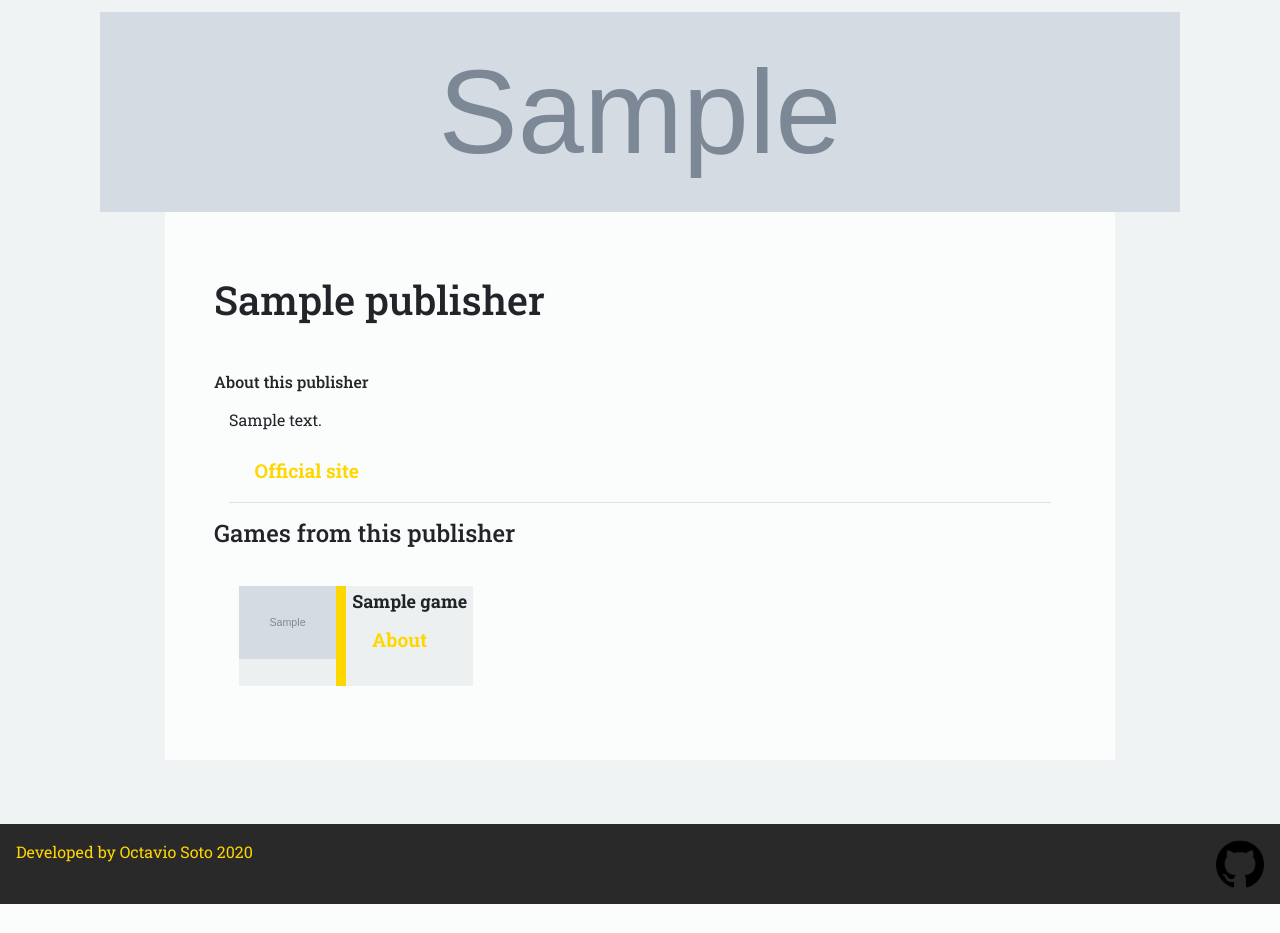
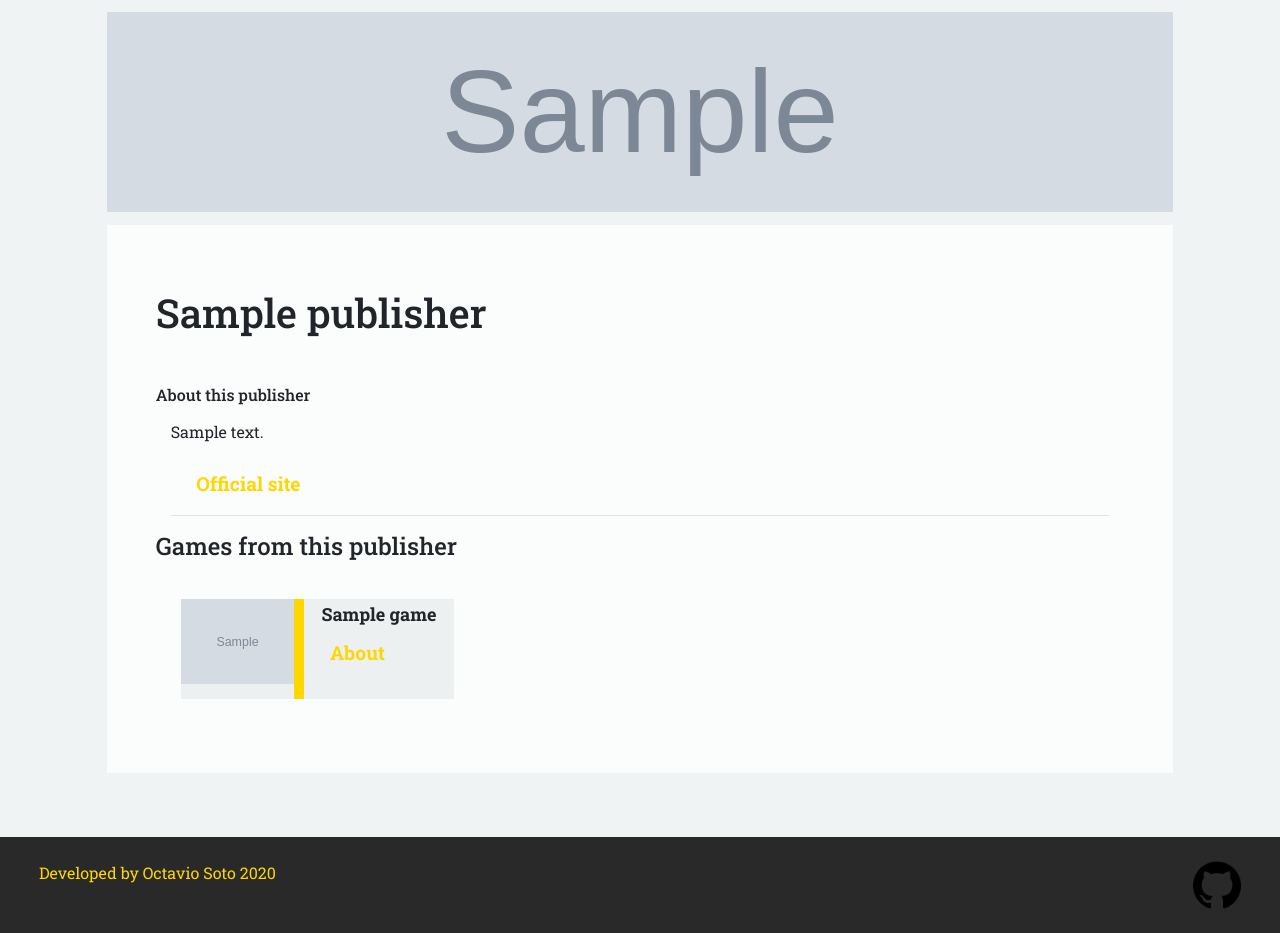
Before and after one commit to TheRealTau/My-Indie-Games-Django-Site, a Django app: page /publishers/1 in a window 1280 px wide. Shown: the part 82-1015 px from the top of the page. Before the commit the page ends 986 px from the top, so only its background shows below. Run offline with Django 3.2, Linux system fonts and the light colour scheme; tables that the repository leaves empty hold one stand-in row (values such as "Sample post"); grey boxes marked "Sample" are stand-in pictures; some libraries are stand-ins or nearby versions.

Commit message:
Fixed bug with strange withe line on the right side on the entire site

```diff
--- a/IndieGamesSite/IndieGamesSite/templates/base.html
+++ b/IndieGamesSite/IndieGamesSite/templates/base.html
@@ -11,18 +11,16 @@
     <link rel="stylesheet" href="https://stackpath.bootstrapcdn.com/bootstrap/4.5.0/css/bootstrap.min.css" integrity="sha384-9aIt2nRpC12Uk9gS9baDl411NQApFmC26EwAOH8WgZl5MYYxFfc+NcPb1dKGj7Sk" crossorigin="anonymous">
 
     <!--Own Css Styles-->
-    <link rel="stylesheet" type="text/css" href="{% static 'core/style.css' %}">
     <link rel="stylesheet" type="text/css" href="{% static 'core/css/all.css' %}">
     <link rel="stylesheet" href="../../static/fonts/Anton/Anton-Regular.ttf">
+    <link rel="stylesheet" type="text/css" href="{% static 'core/style.css' %}">
+
     <title>IndieGamesSite</title>
   </head>
 
-  <body class="body-background">
-
+  <body>
     <!--NAVBAR-->
-    <div class="row">
-      <div class="col-md-12">
-        <nav class="navbar navbar-expand-md navbar-dark bg-dark">
+    <nav class="navbar navbar-expand-lg navbar-dark bg-dark pr-0">
       <a class="navbar-brand main_color" href="{% url 'index' %}"><h3>IndieGamesSite</h3></a>
       <button class="navbar-toggler" type="button" data-toggle="collapse" data-target="#navbarSupportedContent" aria-controls="navbarSupportedContent" aria-expanded="false" aria-label="Toggle navigation">
         <span class="navbar-toggler-icon"></span>
@@ -44,21 +42,16 @@
           </li>
         </ul>
       </div>
+    </nav>
 
-        </nav>
-      </div>
-    </div>
-
-    <div class="container">
-
+    <div class="container"></div>
       <!--CONTENT-->
       {% block content %}{% endblock %}
-
     </div>
 
     <!--FOOTER-->
-    <div class="footer footer_style p-3">
-        <footer class="row row-cols-2">
+    <div class="footer footer_style footer p-4 m-0">
+        <footer class="row row-cols-2 m-0">
           <div class="col col-6">
             Developed by Octavio Soto 2020
           </div>
--- a/IndieGamesSite/contact/templates/contact/contact.html
+++ b/IndieGamesSite/contact/templates/contact/contact.html
@@ -2,7 +2,7 @@
 {% load static %}
 
 {% block content %}
-  <div class="contact_form section_title">
+  <div class="contact_form section_title content_wrapper">
     <h1>Contact me</h1>
     <h5 class="contact_content">On this form you can send me any comments/questions about the site or if you want to offer me a job/project opportunity you can send me the info too :D</h5>
 
@@ -37,6 +37,5 @@
           <input type="submit" class="btn btn-contact btn-block" value="Send">
       </div>
     </form>
-
   </div>
 {% endblock %}
--- a/IndieGamesSite/games/templates/games/game_detail.html
+++ b/IndieGamesSite/games/templates/games/game_detail.html
@@ -2,9 +2,9 @@
 {% load static %}
 
 {% block content %}
-  <div class="row row-cols-1">
+  <div class="row row-cols-1 offset-1 m-0">
     {% if game %}
-      <div class="col col-12 content_cover">
+      <div class="col col-10 content_cover">
         {% if game.cover %}
           <img class="img-fluid" src="{{ game.cover.url }}" alt="...">
         {% else %}
@@ -56,7 +56,6 @@
           </div>
         </div>
       </div>
-      </div>
     {% endif %}
   </div>
 {% endblock %}
--- a/IndieGamesSite/games/templates/games/games_list.html
+++ b/IndieGamesSite/games/templates/games/games_list.html
@@ -5,9 +5,9 @@
   <div class="row section_title">
       <h1>Games list</h1>
   </div>
-  <div class="row row-sm-cols-1 row-cols-md-2">
+  <div class="row row-sm-cols-1 row-cols-md-2 content_wrapper">
     {% for game in games %}
-      <div class="col-sm-6 p-0 m-0">
+      <div class="col-sm-6">
         <div class="row game_preview">
           <div class="col col-4">
             {% if game.preview_picture %}
--- a/IndieGamesSite/publishers/templates/publishers/publisher_detail.html
+++ b/IndieGamesSite/publishers/templates/publishers/publisher_detail.html
@@ -2,19 +2,19 @@
 {% load static %}
 
 {% block content %}
-  <div class="row row-cols-1">
+  <div class="row row-cols-1 offset-1 m-0">
     {% if publisher %}
-      <div class="col col-12 content_cover">
+      <div class="col col-10 content_cover">
         {% if publisher.cover %}
-          <img class="col col-12" src="{{ publisher.cover.url }}" alt="...">
+          <img class="img-fluid" src="{{ publisher.cover.url }}" alt="...">
         {% else %}
-          <img class="col col-12" src="{% static 'core/no_image.jpg' %}" alt="">
+          <img class="img-fluid" src="{% static 'core/no_image.jpg' %}" alt="">
         {% endif %}
       </div>
       <div class="col col-10 offset-1 content_detail">
-        <h1 class="row row-10">{{ publisher.name }}</h1>
-        <h6 class="row row-10">About this publisher</h6>
-        <h6 class="row row-10"></h6>
+        <h1 class="row">{{ publisher.name }}</h1>
+        <h6 class="row">About this publisher</h6>
+        <h6 class="row"></h6>
           {% if publisher.about %}
             {{ publisher.about }}
           {% else %}
@@ -22,9 +22,9 @@
           {% endif %}
         </h6>
         <br>
-        <a class="row row-10" href="{{ publisher.site_link }}">Official site</a>
+        <a class="row" href="{{ publisher.site_link }}">Official site</a>
         <hr>
-        <h4 class="row row-10">Games from this publisher</h4>
+        <h4 class="row">Games from this publisher</h4>
         <div class="row row-cols-1 row-cols-md-2 row-cols-lg-3">
           {% for game in publisher.game_set.all %}
             <div class="col">
--- a/IndieGamesSite/publishers/templates/publishers/publishers_list.html
+++ b/IndieGamesSite/publishers/templates/publishers/publishers_list.html
@@ -2,9 +2,10 @@
 {% load static %}
 
 {% block content %}
-  <div class="row section_title">
-    <p><h1>Publishers list</h1></p>
+  <div class="row-10 section_title">
+    <h1>Publishers list</h1>
   </div>
+  <div class="content_wrapper">
     {% for publisher in publishers %}
       <div class="row row-12 row-cols-2 publisher_preview">
         <div class="col col-3">
@@ -43,4 +44,5 @@
         </nav>
       {% endif %}
     </div>
+  </div>
 {% endblock %}
--- a/IndieGamesSite/static/core/style.css
+++ b/IndieGamesSite/static/core/style.css
@@ -133,6 +133,10 @@
 .left_border {
     border-left: 10px solid gold;
 }
+.content_wrapper {
+    margin: 0;
+    padding: 0 3vw 0 3vw;
+}
 
 .card__meta a {
     color: gold;
@@ -235,9 +239,10 @@
 }
 
 .content_cover {
-    max-height: 200px;
-    max-width: 100%;
-    margin: 1vw 0 0 0;
+    height: 200px;
+    width: 100%;
+    margin: 1vw auto 1vw auto;
+    padding: 0;
     /* object-fit: cover; */
 }
 
```
Lines whose indentation alone changed are shown as unchanged.
